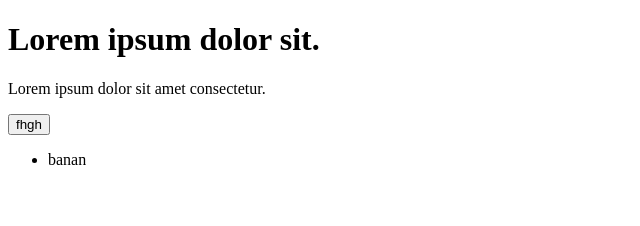
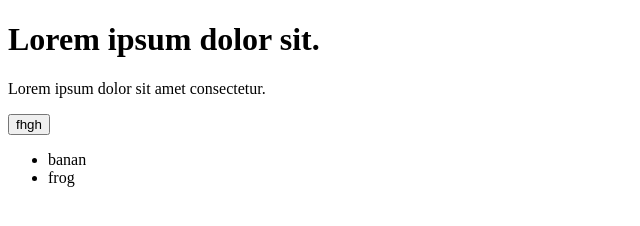
Before and after one commit to StasMS/test, a plain HTML site: page lesson.html in a window 1280 px wide. Shown: the full height of the page, 0-640 px from the left. Drawn offline with Linux system fonts and the light colour scheme.

Commit message:
добавил li

```diff
--- a/lesson.html
+++ b/lesson.html
@@ -13,6 +13,7 @@
       <nav><a href=""></a><button>fhgh</button></nav>
       <ul>
         <li>banan</li>
+        <li>frog</li>
       </ul>
     </header>
   </body>
```
